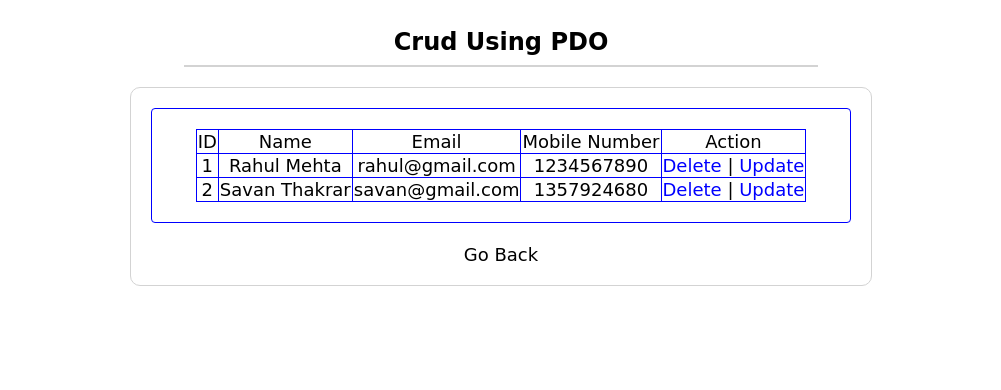
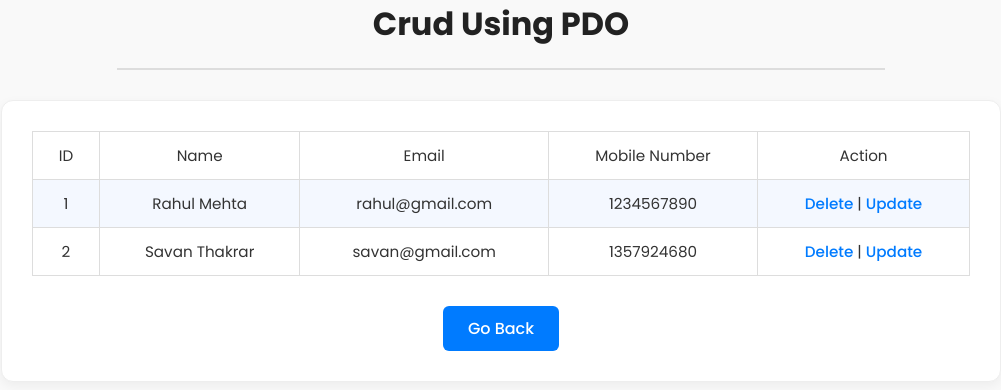
Before and after one commit to rahull0328/PHP-CRUD, a PHP site: page /pages/viewData.php in a window 1280 px wide. Shown: the top 390 px of the page, without its empty margins (139-1140 px from the left). Run offline with PHP 8.4, Linux system fonts and the light colour scheme; data comes from the database, SQL or seed files in the repository.

Commit message:
changed css for viewData.php

```diff
--- a/pages/updateData.php
+++ b/pages/updateData.php
@@ -31,8 +31,6 @@
             <input class="btnSubmit" type="submit" value="Update" name="btnSubmit">
         </form>
     </div>
-    <br>
-    <br>
     <a href="./viewData.php" class="goBack">View Data</a>
 </body>
 
--- a/pages/viewData.php
+++ b/pages/viewData.php
@@ -15,72 +15,111 @@
     <meta charset="UTF-8">
     <meta name="viewport" content="width=device-width, initial-scale=1.0">
     <title>CRUD PROJECT</title>
+    <link href="https://fonts.googleapis.com/css2?family=Poppins:wght@400;500;700&display=swap" rel="stylesheet">
     <style>
         * {
-            font-family: cursive;
-            font-weight: 500;
-            font-size: large;
+            margin: 0;
+            padding: 0;
+            box-sizing: border-box;
+            font-family: "Poppins", sans-serif;
         }
 
-        hr {
-            width: 50%;
-            border: 1px solid lightgray;
-            margin-bottom: 20px;
+        body {
+            background-color: #f9f9f9;
+            color: #333;
         }
 
-        label {
-            font-weight: bolder;
-            font-size: x-large;
-            justify-content: center;
-            align-items: center;
-            display: flex;
-            padding-top: 20px;
+        /* Heading */
+        label[for="heading"] {
+            font-size: 2rem;
+            font-weight: 700;
+            text-align: center;
+            margin: auto;
+            color: #222;
         }
 
-        .container {
-            border: 1px solid lightgray;
-            width: 700px;
-            padding: 20px;
-            text-align: center;
-            margin: auto;
-            border-radius: 10px;
+        /* Horizontal line */
+        hr {
+            width: 60%;
+            margin: 20px auto;
+            border: 1px solid #ddd;
         }
 
-        table {
-            border-collapse: collapse;
-            border: 1px solid blue;
-            display: flex;
-            padding: 20px;
-            align-items: center;
-            justify-content: center;
-            border-radius: 4px;
-            text-align: center;
+        /* Container */
+        .container {
+            width: 90%;
+            max-width: 1000px;
+            margin: 30px auto;
+            background-color: #fff;
+            padding: 30px;
+            border: 1px solid #eee;
+            border-radius: 12px;
+            box-shadow: 0 4px 12px rgba(0, 0, 0, 0.05);
         }
 
-        a {
-            text-decoration: none;
-            color: blue;
+        /* Table styling */
+        table {
+            width: 100%;
+            border-collapse: collapse;
+            margin-bottom: 30px;
         }
 
+        table th,
+        table td {
+            padding: 12px 16px;
+            border: 1px solid #ddd;
+            text-align: center;
+            font-size: 0.95rem;
+        }
+
+        table th {
+            background-color: #007bff;
+            color: white;
+            font-weight: 600;
+            text-transform: uppercase;
+        }
+
+        table tr:nth-child(even) {
+            background-color: #f4f8ff;
+        }
+
+        table tr:hover {
+            background-color: #eef6ff;
+        }
+
+        /* Action links */
+        table a {
+            color: #007bff;
+            text-decoration: none;
+            font-weight: 500;
+            transition: color 0.3s;
+        }
+
+        table a:hover {
+            color: #0056b3;
+        }
+
+        /* Go Back Button */
         .goBack {
-            padding: 10px 20px;
-            border-radius: 5px;
-            background-color: white;
-            color: black;
-            cursor: pointer;
+            display: inline-block;
+            margin: 0 auto;
+            padding: 10px 25px;
+            background-color: #007bff;
+            color: white;
             text-decoration: none;
+            font-weight: 500;
+            border-radius: 6px;
+            transition: background-color 0.3s;
         }
 
         .goBack:hover {
-            border: 1px solid black;
-            border-radius: 6px;
+            background-color: #0056b3;
         }
-
     </style>
 </head>
 
 <body>
-    <label for="heading">Crud Using PDO</label>
+    <center><label for="heading">Crud Using PDO</label></center>
     <hr>
     <div class="container">
         <form method="post">
@@ -108,8 +147,7 @@
                 }
                 ?>
             </table>
-            <br>
-            <a href="../index.php" class="goBack">Go Back</a>
+            <center><a href="../index.php" class="goBack">Go Back</a></center>
         </form>
     </div>
 </body>
```
